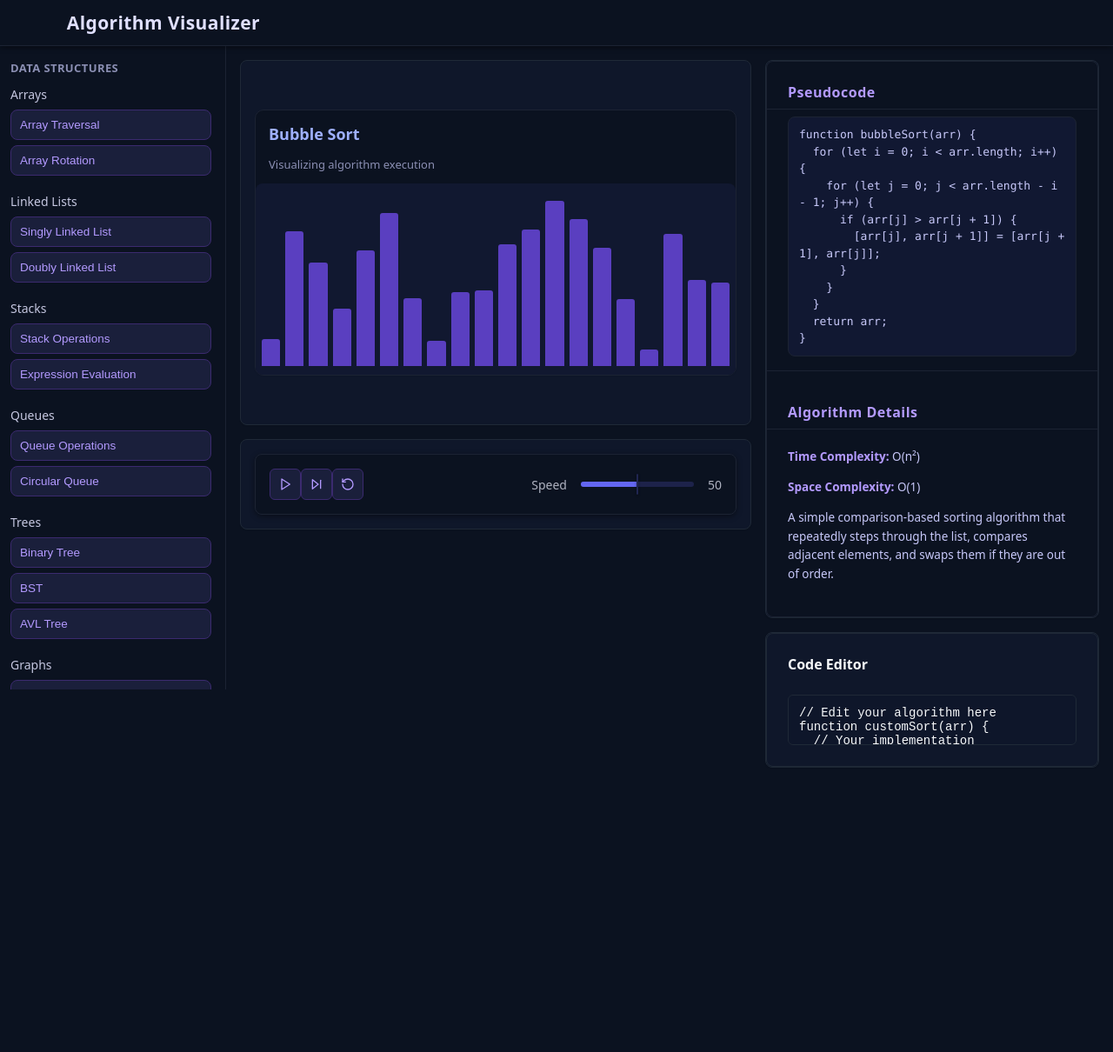
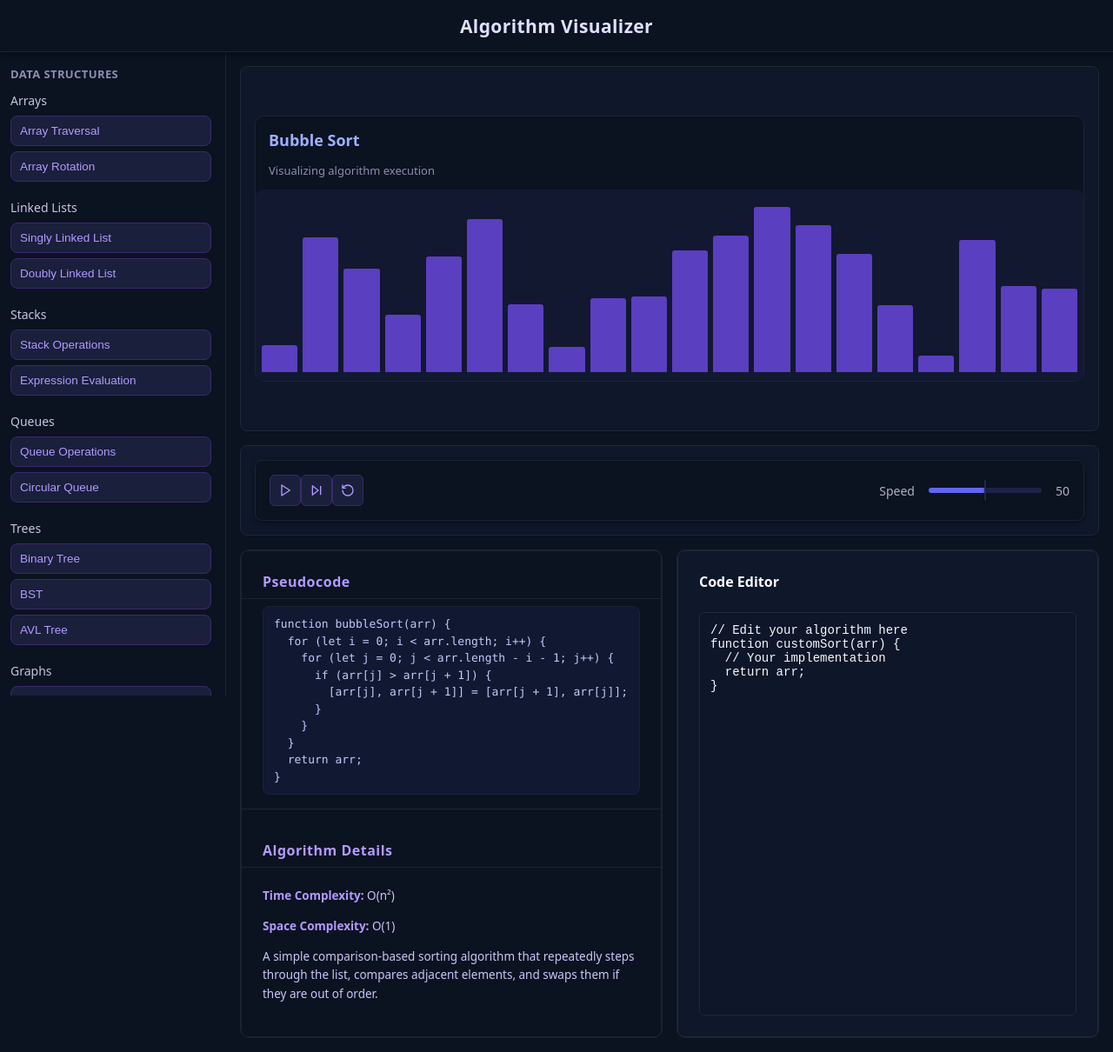
Before and after one commit to MananKakkar1/Algorithm-Visualizer, a React app in the folder application/: page / in a window 1280 px wide. Shown: the whole page at 87% size. Before the commit the page ends 899 px from the top, so only its background shows below. Built offline with nearby package versions, Linux system fonts and the light colour scheme; the HTML template or start-up script is replaced by a standard one.

Commit message:
Changed layout

```diff
--- a/application/src/App.jsx
+++ b/application/src/App.jsx
@@ -49,6 +49,7 @@ export default function App() {
               height: "calc(100vh - 60px)", // below navbar
               overflowY: "auto",
               scrollbarWidth: "none",
+              flexShrink: 0,
             }}
           >
             <Sidebar
@@ -61,14 +62,14 @@ export default function App() {
           {/* Main Content */}
           <main className="flex flex-1 flex-col overflow-hidden">
             <div className="flex flex-1 gap-4 p-4 overflow-hidden">
-              {/* Visualization + Control Panel */}
-              <div className="flex flex-col flex-1 gap-4 min-w-0 ">
+              {/* Left main column (full width next to sidebar) */}
+              <div className="flex flex-col flex-1 gap-4 min-w-0">
                 {/* Visualization Area — increased height */}
                 <div
                   className="card p-4"
                   style={{
                     flex: "0 0 auto",
-                    height: "420px", // ⬅️ increased height
+                    height: "420px", // visualization height
                     display: "flex",
                     flexDirection: "column",
                     justifyContent: "center",
@@ -97,17 +98,49 @@ export default function App() {
                     onSpeedChange={setSpeed}
                   />
                 </div>
+
+                {/* NEW: Two-panels row under control panel (50% / 50%) */}
+                <div
+                  className="cardless-row"
+                  style={{
+                    display: "flex",
+                    gap: "16px",
+                    width: "100%",
+                    alignItems: "stretch",
+                    minWidth: 0,
+                  }}
+                >
+                  {/* Pseudocode / Code View */}
+                  <div
+                    style={{
+                      flex: 1,
+                      minWidth: 0,
+                      border: "1px solid #1c2333",
+                      borderRadius: "10px",
+                      backgroundColor: "#0b1220",
+                      display: "flex",
+                    }}
+                  >
+                    <CodeViewPanel algorithm={selectedAlgorithm} />
+                  </div>
+
+                  {/* Code Editor */}
+                  <div
+                    style={{
+                      flex: 1,
+                      minWidth: 0,
+                      border: "1px solid #1c2333",
+                      borderRadius: "10px",
+                      backgroundColor: "#0b1220",
+                      display: "flex",
+                    }}
+                  >
+                    <CodeEditorPanel algorithm={selectedAlgorithm} />
+                  </div>
+                </div>
               </div>
 
-              {/* Code Panels */}
-              <div className="flex flex-col gap-4 w-96 min-w-[24rem]">
-                <div className="card shadow flex-1">
-                  <CodeViewPanel algorithm={selectedAlgorithm} />
-                </div>
-                <div className="card shadow flex-1">
-                  <CodeEditorPanel algorithm={selectedAlgorithm} />
-                </div>
-              </div>
+              {/* (Removed previous right-side column) */}
             </div>
           </main>
         </div>
--- a/application/src/components/navbar.jsx
+++ b/application/src/components/navbar.jsx
@@ -10,7 +10,7 @@ export default function Navbar({ theme, toggleTheme }) {
       style={{
         backgroundColor: "#0b1220",
         borderBottom: "1px solid #1c2333",
-        padding: "12px 6vw", // ⬅️ balanced left & right spacing (6% of viewport)
+        padding: "12px 6vw",
         display: "flex",
         alignItems: "center",
         justifyContent: "space-between",
@@ -18,51 +18,35 @@ export default function Navbar({ theme, toggleTheme }) {
         position: "sticky",
         top: 0,
         zIndex: 50,
+        height: "60px",
       }}
     >
-      {/* Left side: logo + title */}
+      {/* Left side placeholder (kept for structure, invisible) */}
+      <div style={{ width: "38px", visibility: "hidden" }}></div>
+
+      {/* Center title */}
       <div
         style={{
-          display: "flex",
-          alignItems: "center",
-          gap: "14px",
-          flexShrink: 0,
+          position: "absolute",
+          left: "50%",
+          transform: "translateX(-50%)",
+          textAlign: "center",
+          whiteSpace: "nowrap",
         }}
       >
-        {/* <div
-          className="navbar logo"
-          aria-hidden
-          style={{
-            backgroundColor: "#1a1f3b",
-            border: "1px solid #3b2a6f",
-            color: "#b39aff",
-            borderRadius: "8px",
-            width: "38px",
-            height: "38px",
-            display: "flex",
-            alignItems: "center",
-            justifyContent: "center",
-            fontWeight: "bold",
-            fontSize: "17px",
-            flexShrink: 0,
-          }}
-        >
-          A
-        </div> */}
         <h1
           style={{
             fontSize: "21px",
             fontWeight: "600",
             color: "#e0e0ff",
             letterSpacing: "0.4px",
-            whiteSpace: "nowrap",
           }}
         >
           Algorithm Visualizer
         </h1>
       </div>
 
-      {/* Right side: icons */}
+      {/* Right side: icons (still hidden per your comment instructions) */}
       <div
         style={{
           display: "flex",
```
